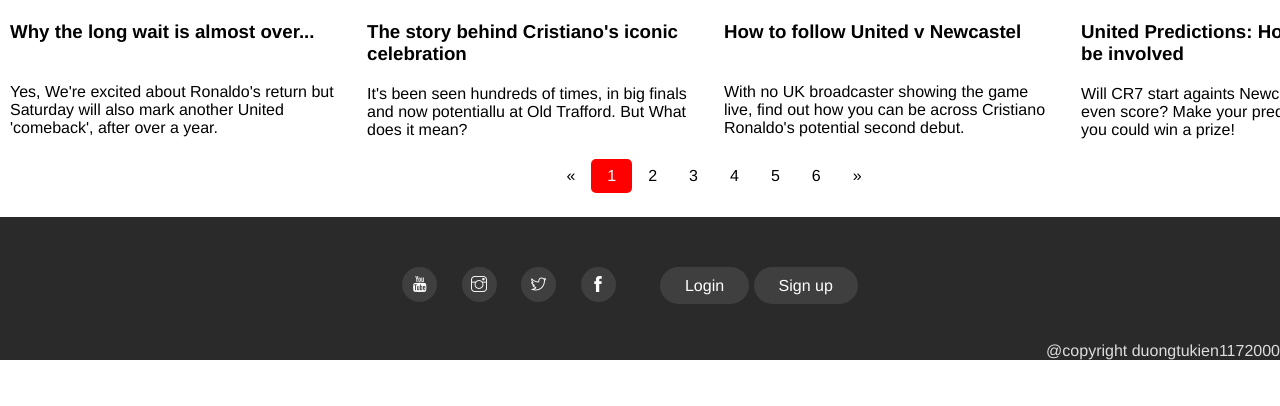
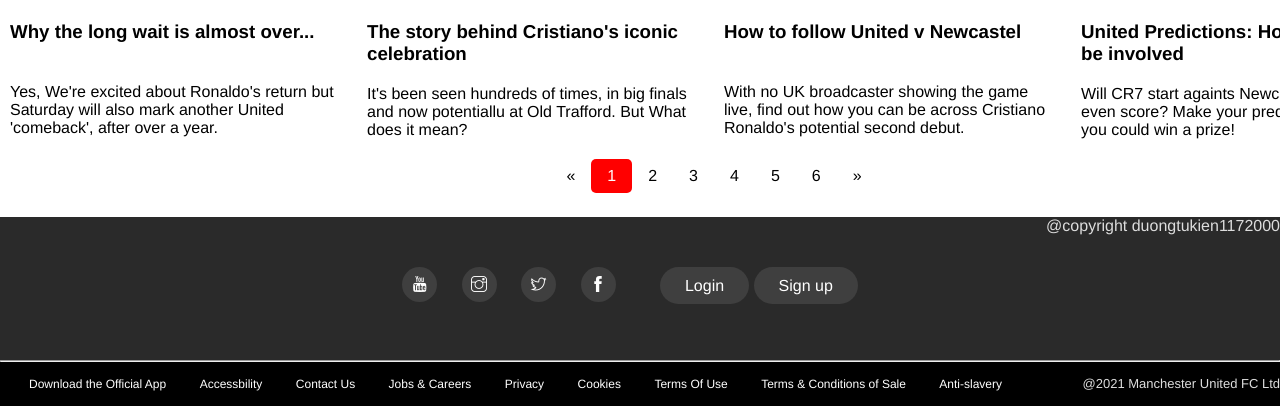
Before and after one commit to KienDuong20/HTML_CSS, a plain HTML site: page index.html in a window 1280 px wide. Shown: the part 2115-2521 px from the top of the page. Before the commit the page ends 2475 px from the top, so only its background shows below. Drawn offline with Linux system fonts and the light colour scheme.

Commit message:
add-sub-footer

```diff
--- a/assets/css/style.css
+++ b/assets/css/style.css
@@ -308,6 +308,36 @@ html {
 .copy-right {
     position: absolute;
     right: 0;
-    bottom: 0;
+    /* bottom: 0; */
     color: #ddd;
 }
+
+.sub-footer {
+    height: 44px;
+    background-color: rgb(0, 0, 0);
+    display: flex;
+    justify-content: space-between;
+}
+
+.sub-footer p {
+    color: #ddd;
+    line-height: 44px;
+    font-size: 13px;
+}
+
+.sub-footer ul li {
+    display: inline-block;
+    list-style-type: none;
+}
+
+.sub-footer ul li:hover {
+   text-decoration: underline;
+}
+
+.sub-footer ul li a {
+    line-height: 44px;
+    text-decoration: none;
+    font-size: 12px;
+    color: white;
+    margin-left: 29px;
+}
--- a/index.html
+++ b/index.html
@@ -210,6 +210,22 @@
             </div>
             <div class="copy-right"><span>@copyright duongtukien1172000</span></div>
           </div>
+          <hr>
+          <div class="sub-footer">
+            <ul>
+              <li><a href="">Download the Official App</a></li>
+              <li><a href="">Accessbility</a></li>
+              <li><a href="">Contact Us</a></li>
+              <li><a href="">Jobs & Careers</a></li>
+              <li><a href="">Privacy</a></li>
+              <li><a href="">Cookies</a></li>
+              <li><a href="">Terms Of Use</a></li>
+              <li><a href="">Terms & Conditions of Sale</a></li>
+              <li><a href="">Anti-slavery</a></li>
+            </ul>
+
+            <p>@2021 Manchester United FC Ltd</p>
+          </div>
 
 
 
```
